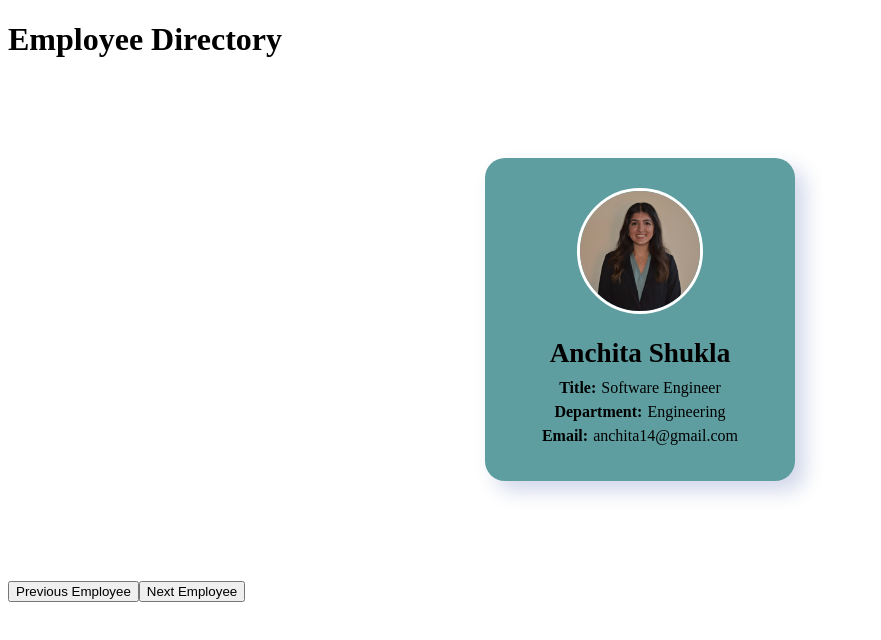
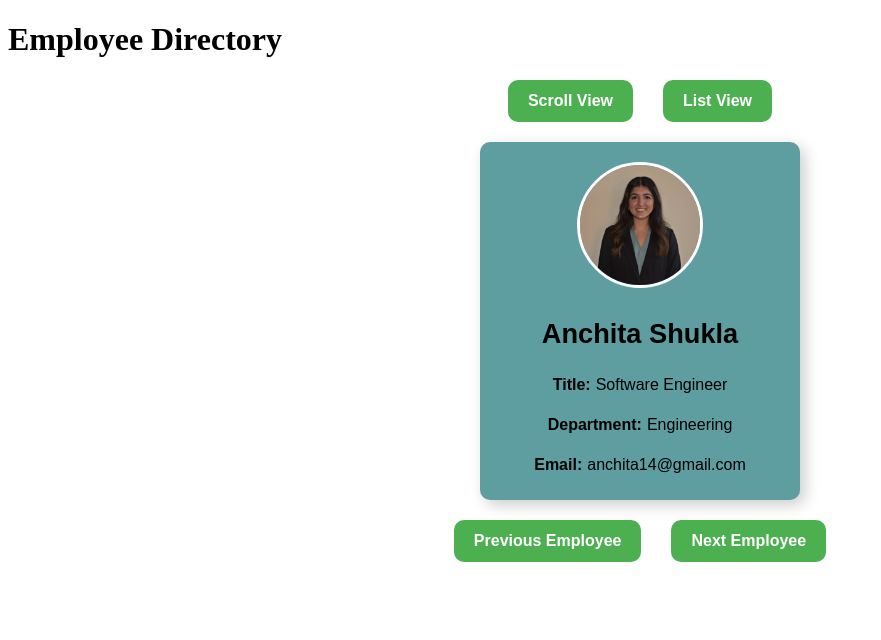
Before and after one commit to Anchita14/employee-profiles, a React (Create React App) app: page / in a window 1280 px wide. Shown: the top 640 px of the page, without its empty margins (0-881 px from the left). Built offline with nearby package versions, Linux system fonts and the light colour scheme.

Commit message:
added scroll and list view

```diff
--- a/src/components/ProfileCard.css
+++ b/src/components/ProfileCard.css
@@ -1,12 +1,15 @@
 .profile-card {
-  width: 250px;
-  padding: 30px;
-  border-radius: 20px;
-  box-shadow: 10px 10px 20px rgba(24, 53, 149, 0.2);
+  width: 280px;
+  padding: 20px;
+  border-radius: 10px;
+  box-shadow: 5px 5px 15px rgba(0, 0, 0, 0.2);
   text-align: center;
   background-color: cadetblue;
-  font-family: "Times New Roman", sans-serif;
-  margin: 100px auto;
+  font-family: "Arial", sans-serif;
+  display: flex;
+  flex-direction: column;
+  align-items: center;
+  gap: 10px;
 }
 
 .profile-card img {
@@ -24,7 +27,7 @@
 }
 
 .profile-card p {
-  margin: 6px 0;
+  margin: 6px;
   font-size: 1em;
   display: flex;
   justify-content: center;
--- a/src/components/ProfileContainer.css
+++ b/src/components/ProfileContainer.css
@@ -1,6 +1,7 @@
 .profile-container {
   display: flex;
   flex-direction: column;
+  align-items: center;
   justify-content: center;
   text-align: center;
 }
@@ -12,11 +13,43 @@
   margin-top: 20px;
 }
 
+.view-toggle {
+  display: flex;
+  justify-content: center;
+  gap: 30px;
+  margin-bottom: 20px;
+}
+
 button {
   padding: 12px 20px;
   font-size: 16px;
   font-weight: bold;
   border: none;
+  background-color: #4CAF50;
   color: white;
-  border-radius: 8px;
+  border-radius: 10px;
 }
+
+button:hover {
+  background-color: #45a049;
+  transform: scale(1.05);
+}
+
+.profile-list {
+  display: flex;
+  flex-wrap: wrap;
+  justify-content: center;
+  align-items: flex-start;
+  gap: 20px;
+  padding: 20px;
+  width: 90%;
+  max-width: 1200px;
+  flex-direction: row;
+}
+
+.profile-wrapper {
+  display: flex;
+  justify-content: center;
+  flex-direction: column;
+  align-items: center;
+}
--- a/src/components/ProfileContainer.js
+++ b/src/components/ProfileContainer.js
@@ -1,57 +1,74 @@
-import React, {useState} from "react";
+import React, { useState } from "react";
 import ProfileCard from "./ProfileCard";
 import profilePic from "../assets/profile-pic.jpeg";
+import "./ProfileContainer.css";
+
 
 const ProfileContainer = () => {
-  const employees = [{
+  const employees = [
+    {
       name: "Anchita Shukla",
       title: "Software Engineer",
       department: "Engineering",
       email: "anchita14@gmail.com",
       image: profilePic
-  }, {
+    },
+    {
       name: "Anchita Shukla",
       title: "Data Scientist",
       department: "Technology",
       email: "anchita2003@gmail.com",
       image: profilePic
-  }, {
+    },
+    {
       name: "Anchita Shukla",
       title: "Product Manager",
       department: "Technology",
       email: "anchita.shukla@gmail.com",
       image: profilePic
-  }, {
+    },
+    {
       name: "Anchita Shukla",
       title: "Business Analyst",
       department: "Business",
       email: "anchita@gmail.com",
       image: profilePic
-  }, {
+    },
+    {
       name: "Anchita Shukla",
       title: "Data Analyst",
       department: "Technology",
       email: "anchita_s@gmail.com",
       image: profilePic
-  }, {
+    },
+    {
       name: "Anchita Shukla",
       title: "Financial Analyst",
       department: "Finance",
       email: "anchita03@gmail.com",
       image: profilePic
-  }];
+    }
+  ];
 
+  const [viewMode, setViewMode] = useState("scroll");
   const [currIndex, setCurrIndex] = useState(0);
 
-  const nextEmployee = () => {
-    setCurrIndex((currIndex + 1) % employees.length);
-  };
+  const showScrollView = () => setViewMode("scroll");
+  const showListView = () => setViewMode("list");
 
-  const prevEmployee = () => {
-    setCurrIndex((currIndex - 1 + employees.length) % employees.length);
-  }
+  const nextEmployee = () => setCurrIndex((currIndex + 1) % employees.length);
+  const prevEmployee = () => setCurrIndex((currIndex - 1 + employees.length) % employees.length);
 
-  return (<div className="profile-container">
+  return (
+      <div className="profile-container">
+
+        <div className="view-toggle">
+          <button onClick={showScrollView} className={viewMode === "scroll" ? "active" : ""}>Scroll View</button>
+          <button onClick={showListView} className={viewMode === "list" ? "active" : ""}>List View</button>
+        </div>
+
+        {viewMode === "scroll" && (
+            <div className="profile-wrapper">
               <ProfileCard
                   name={employees[currIndex].name}
                   title={employees[currIndex].title}
@@ -63,8 +80,25 @@ const ProfileContainer = () => {
                 <button onClick={prevEmployee}>Previous Employee</button>
                 <button onClick={nextEmployee}>Next Employee</button>
               </div>
-  </div>);
+            </div>
+        )}
 
+        {viewMode === "list" && (
+            <div className="profile-list">
+              {employees.map((employee) => (
+                  <ProfileCard
+                      name={employee.name}
+                      title={employee.title}
+                      department={employee.department}
+                      email={employee.email}
+                      image={employee.image}
+                  />
+              ))}
+            </div>
+        )}
+
+      </div>
+  );
 };
 
 export default ProfileContainer;
```
Lines whose indentation alone changed are shown as unchanged.
